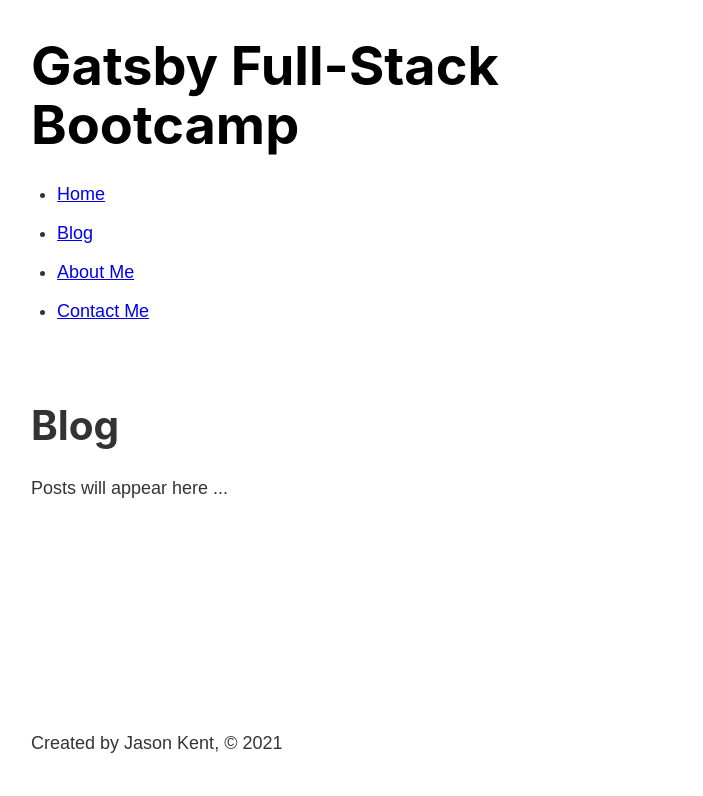
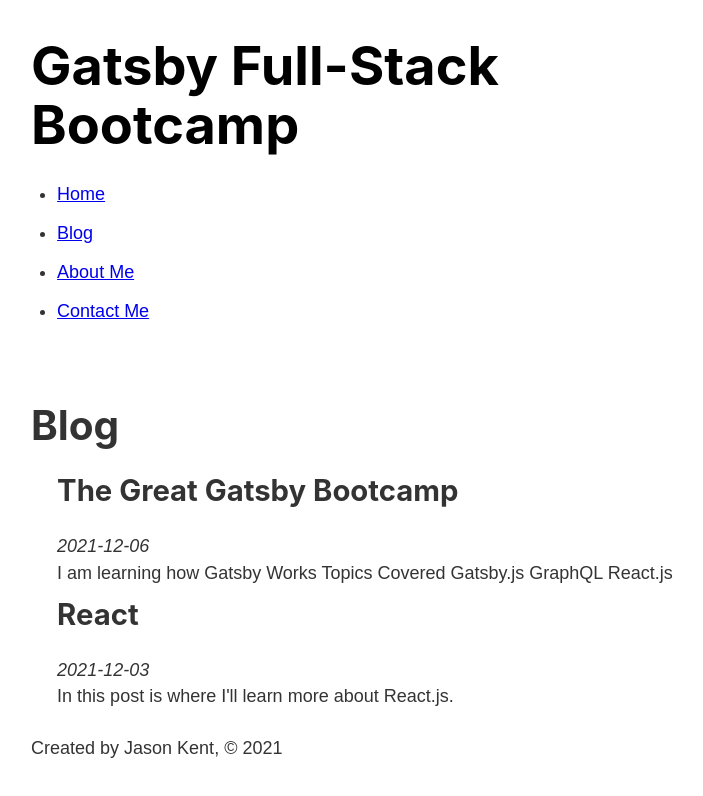
Before and after one commit to JasonK97/gatsby-bootcamp, a Gatsby site: page /blog in a window 1280 px wide. Shown: the whole page, without its empty margins (252-955 px from the left). Built offline with nearby package versions, Linux system fonts and the light colour scheme; Gatsby itself is replaced by a stand-in of ours.

Commit message:
More about GraphQL

```diff
--- a/gatsby-config.js
+++ b/gatsby-config.js
@@ -11,6 +11,14 @@
     author: 'Jason Kent'
   },
   plugins: [
-    'gatsby-plugin-sass'
+    'gatsby-plugin-sass',
+    {
+      resolve: 'gatsby-source-filesystem',
+      options: {
+        name: 'src',
+        path: `${__dirname}/src/`
+      }
+    },
+    'gatsby-transformer-remark'
   ],
 }
--- a/package.json
+++ b/package.json
@@ -16,6 +16,8 @@
   "dependencies": {
     "gatsby": "^4.3.0",
     "gatsby-plugin-sass": "^5.3.0",
+    "gatsby-source-filesystem": "^4.3.0",
+    "gatsby-transformer-remark": "^5.3.0",
     "node-sass": "^6.0.1",
     "react": "^17.0.1",
     "react-dom": "^17.0.1"
--- a/src/pages/blog.js
+++ b/src/pages/blog.js
@@ -1,13 +1,42 @@
 import React from 'react'
+import { graphql, useStaticQuery } from 'gatsby'
 
 import Layout from '../components/layout'
 
+import * as blogStyles from './blog.module.scss'
+
 const ArticleGrid = () => {
+  const posts = useStaticQuery(graphql`
+    query {
+      allMarkdownRemark {
+        edges {
+          node {
+            frontmatter {
+              title
+              date
+            }
+            excerpt
+          }
+        }
+      }
+    }
+  `)
+
   return (
     <div>
       <Layout>
         <h1>Blog</h1>
-        <p>Posts will appear here ...</p>
+        <ol>
+          {posts.allMarkdownRemark.edges.map(post => {
+            return (
+              <li className={blogStyles.posts}>
+                <h2>{post.node.frontmatter.title}</h2>
+                <em>{post.node.frontmatter.date}</em>
+                <p>{post.node.excerpt}</p>
+              </li>
+            )
+          })}
+        </ol>
       </Layout>
     </div>
   )
--- /dev/null
+++ b/src/pages/blog.module.scss
@@ -0,0 +1,3 @@
+.posts {
+  list-style-type: none;
+}
--- /dev/null
+++ b/src/posts/gatsby.md
@@ -0,0 +1,12 @@
+---
+title: 'The Great Gatsby Bootcamp'
+date: '2021-12-06'
+---
+
+I am learning how Gatsby Works
+
+## Topics Covered
+
+1. Gatsby.js
+2. GraphQL
+3. React.js
--- /dev/null
+++ b/src/posts/react.md
@@ -0,0 +1,6 @@
+---
+title: 'React'
+date: '2021-12-03'
+---
+
+In this post is where I'll learn more about React.js.
```
Also changed, not shown: gatsby-node.js (added), 1 other file.
